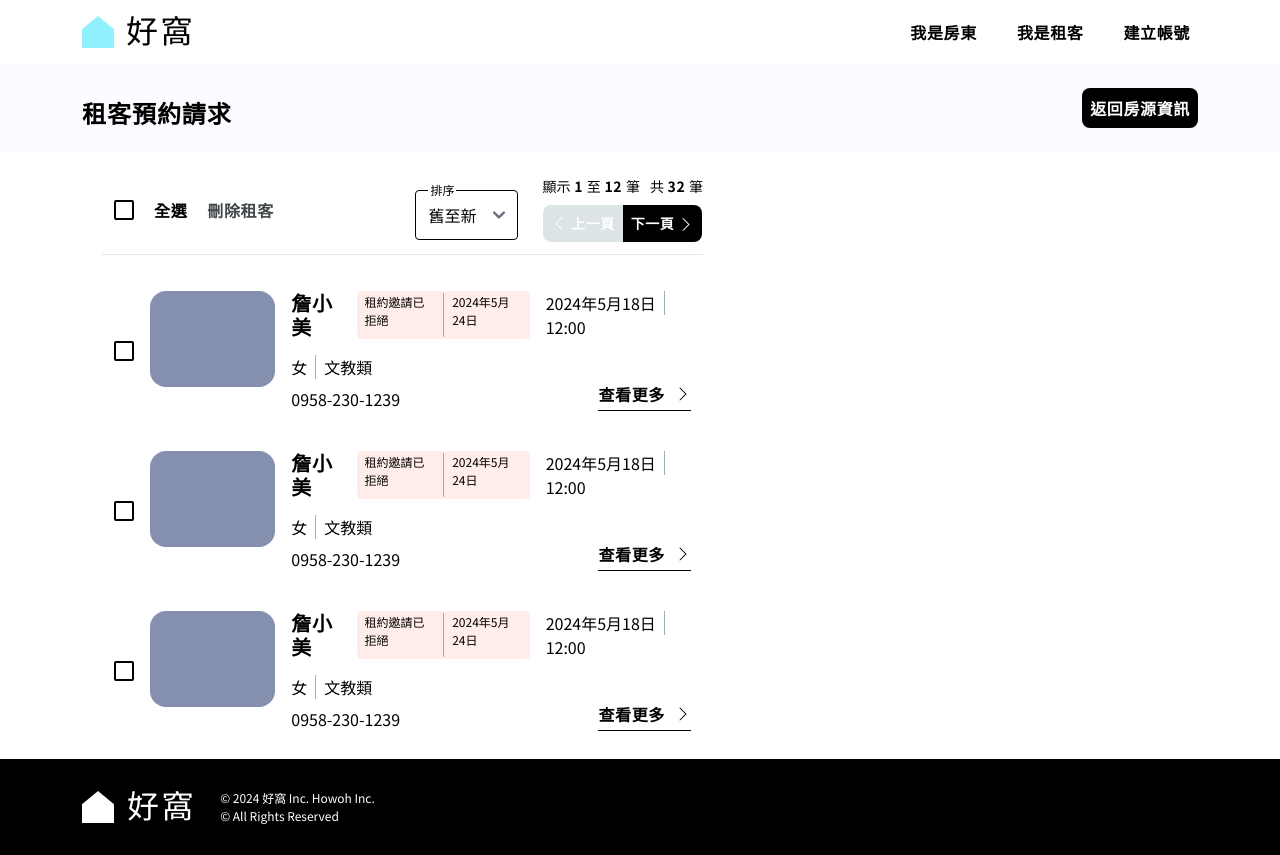
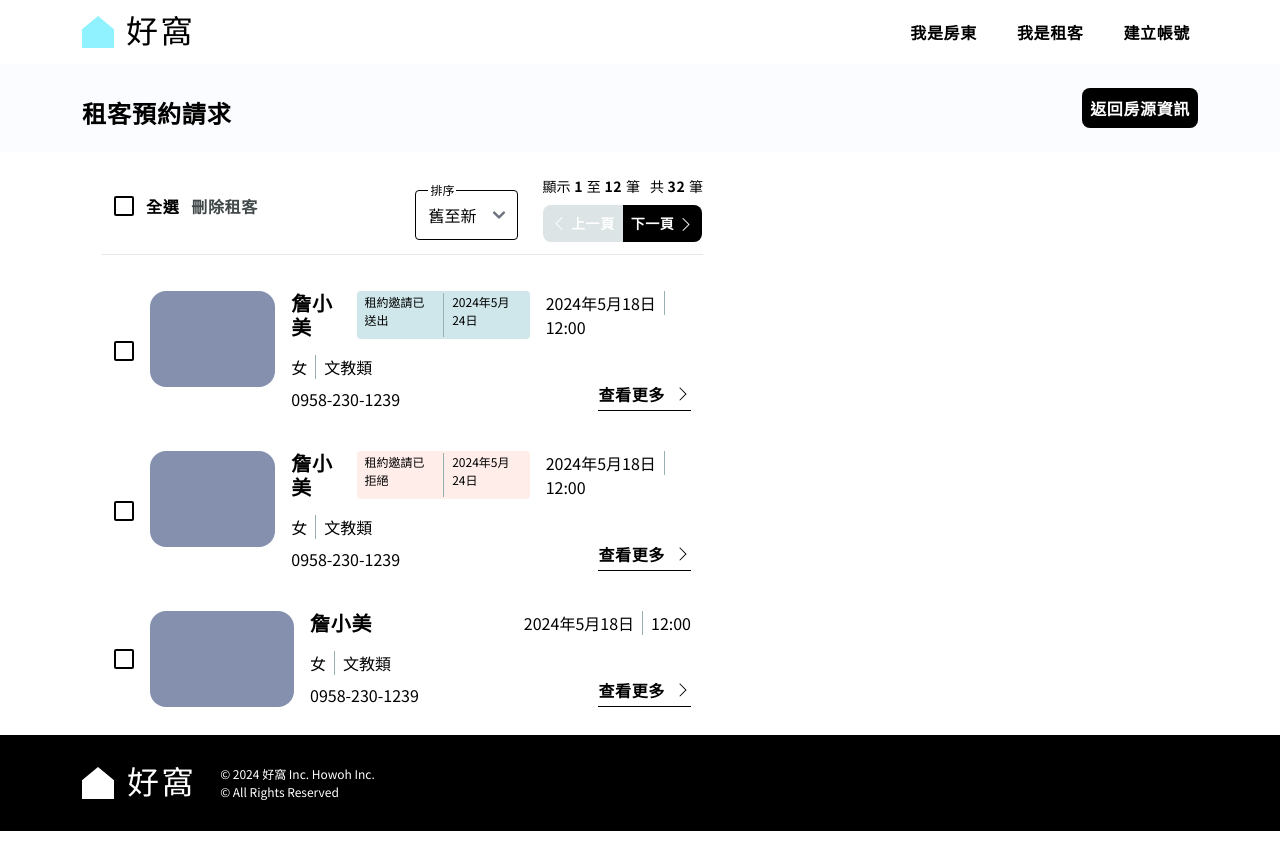
Before and after one commit to Eshiunm/Rocket_HowOh, a React (Vite) app: page /landlord/publish/request in a window 1280 px wide. After the commit the page ends 831 px from the top, so only its background shows below. Built offline with nearby package versions, Linux system fonts and the light colour scheme; a web font is replaced by a local one.

Commit message:
feat: add each status card style

```diff
--- a/src/components/landLordManagement/request/RequestCard.tsx
+++ b/src/components/landLordManagement/request/RequestCard.tsx
@@ -1,9 +1,9 @@
 import { Tooltip } from "flowbite-react";
 import rightIcon_black from "../../../assets/imgs/icons/rightIcon_black.svg";
 
-export default function RequestCard() {
+export default function RequestCard({status = "none"}) {
   return (
-    <li className="p-3 mb-4 flex gap-4">
+    <li className="p-3 mb-4 flex gap-4 rounded-xl hover:bg-Landlord-95">
       <input
         type="checkbox"
         name=""
@@ -16,10 +16,25 @@ export default function RequestCard() {
       <div>
         <div className="flex gap-3 mb-4">
           <h3 className="text-sans-b-h6">詹小美</h3>
-          <div className="text-sans-caption flex bg-Alert-95 px-2 py-0.5 rounded">
-            <h5 className="pr-2 mr-2 border-r border-Tenant-70">租約邀請已拒絕</h5>
-            <time>2024年5月24日</time>
-          </div>
+          {
+            status === "send" && (
+              <div className="text-sans-caption flex bg-Tenant-90 px-2 py-0.5 rounded">
+                <h5 className="pr-2 mr-2 border-r border-Tenant-70">租約邀請已送出</h5>
+                <time>2024年5月24日</time>
+              </div>
+            )
+          }
+          {
+            status === "reject" && (
+              <div className="text-sans-caption flex bg-Alert-95 px-2 py-0.5 rounded">
+                <h5 className="pr-2 mr-2 border-r border-Tenant-70">租約邀請已拒絕</h5>
+                <time>2024年5月24日</time>
+              </div>
+            )
+          }
+          {
+            status === "none" && false
+          }
         </div>
         <div className="text-sans-body1 flex mb-2">
           <h4 className="pr-2 mr-2 border-r border-Tenant-70">女</h4>
--- a/src/components/landLordManagement/request/RequestList.tsx
+++ b/src/components/landLordManagement/request/RequestList.tsx
@@ -3,9 +3,9 @@ import RequestCard from "./RequestCard";
 export default function RequestList() {
   return (
     <ul>
-      <RequestCard />
-      <RequestCard />
-      <RequestCard />
+      <RequestCard status="send" />
+      <RequestCard status="reject" />
+      <RequestCard status="none" />
     </ul>
   );
 }
--- a/src/pages/landlordManagement/TenantRequest.tsx
+++ b/src/pages/landlordManagement/TenantRequest.tsx
@@ -35,7 +35,7 @@ export default function TenantRequest() {
               />
               <label
                 htmlFor="checkAllTenant"
-                className="text-sans-b-body1 cursor-pointer p-2"
+                className="letter-button-light cursor-pointer"
               >
                 全選
               </label>
```
